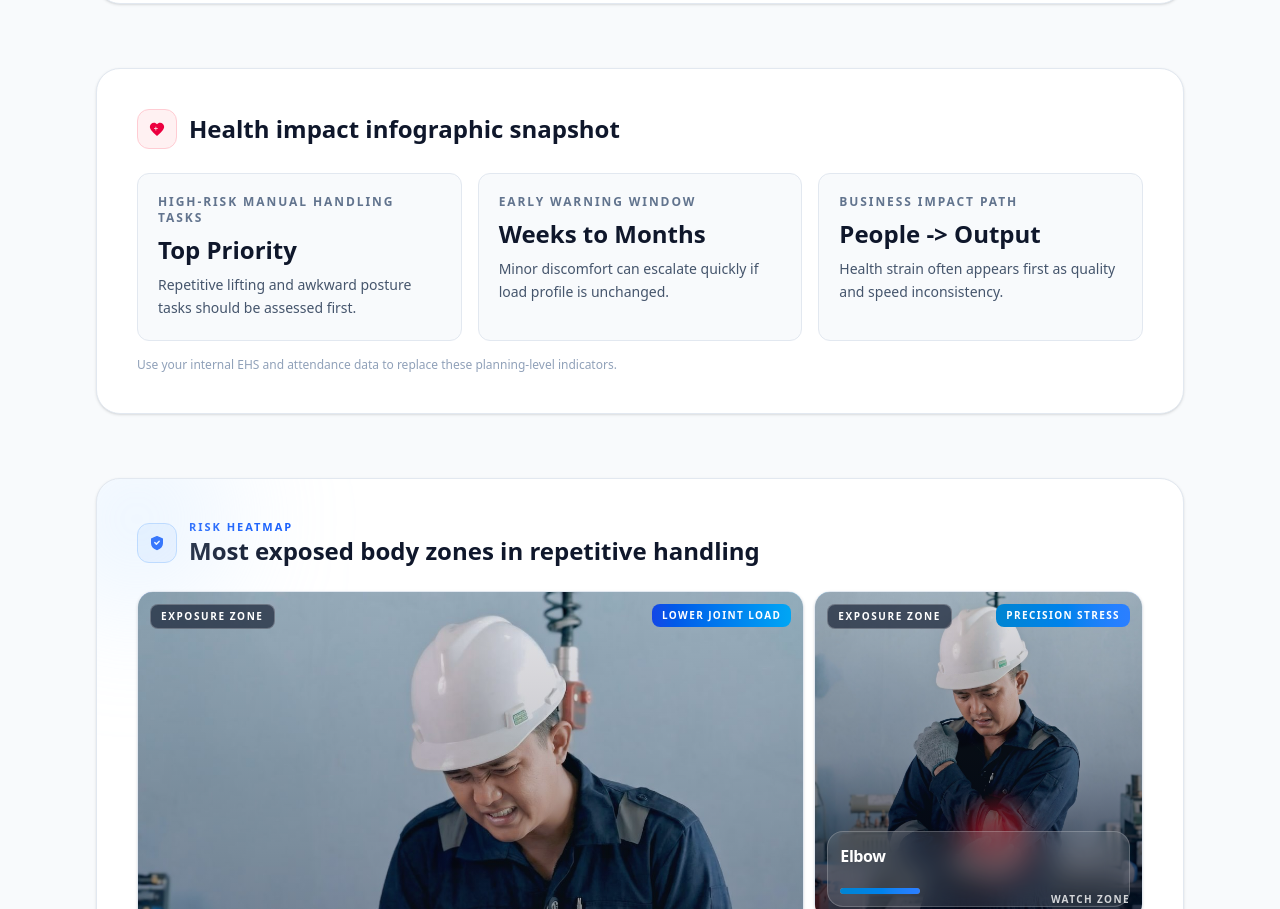
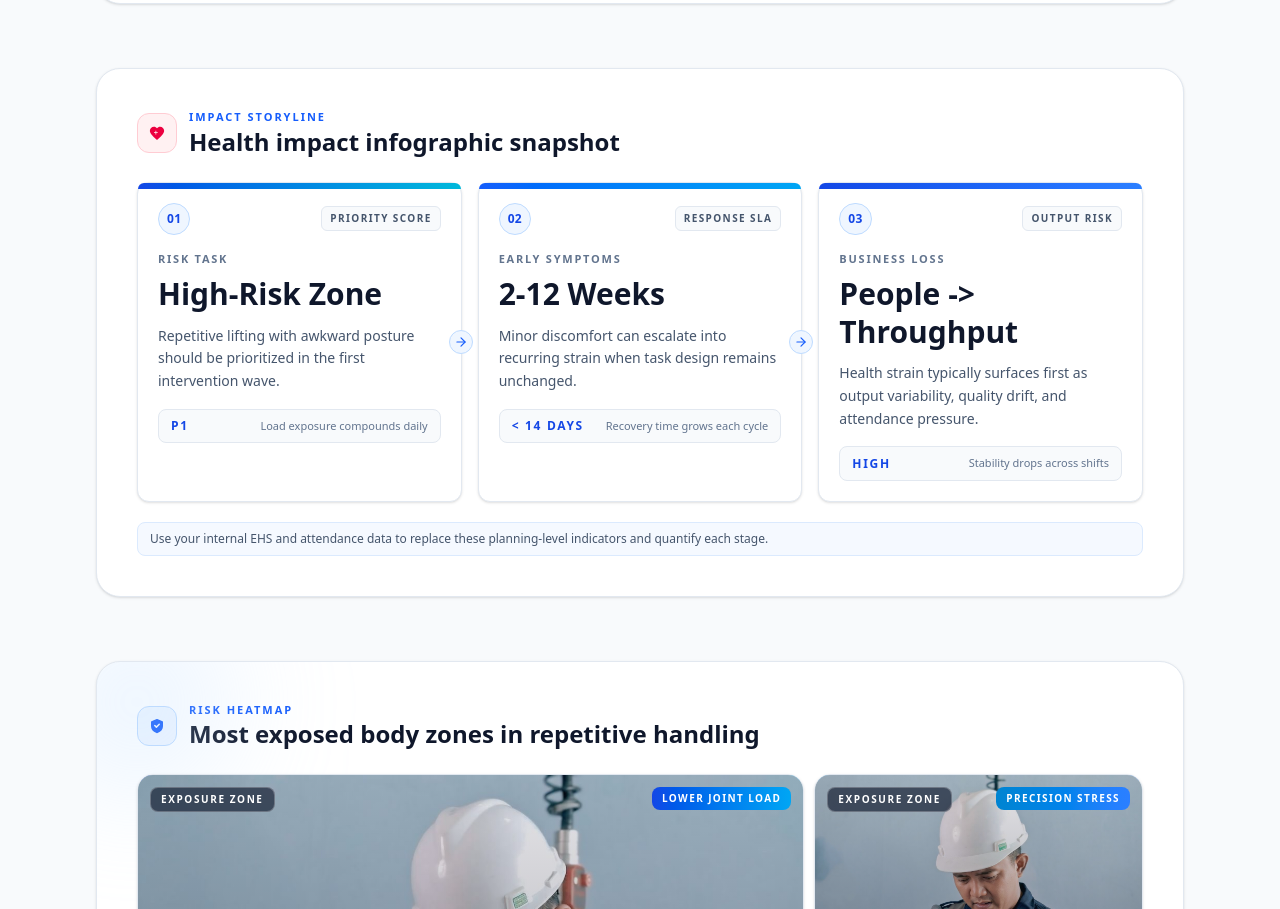
Before and after one commit to dqw-gif/dimensiwahyudi-web, a Next.js app: page /news/ergonomics/health-risks in a window 1280 px wide. Shown: the part 1054-1963 px from the top of the page. Built offline with nearby package versions, Linux system fonts and the light colour scheme; no server answers.

Commit message:
Update page.tsx

```diff
--- a/app/news/ergonomics/health-risks/page.tsx
+++ b/app/news/ergonomics/health-risks/page.tsx
@@ -27,19 +27,34 @@ export const metadata: Metadata = {
 
 const healthStats = [
   {
-    label: 'High-Risk Manual Handling Tasks',
-    value: 'Top Priority',
-    note: 'Repetitive lifting and awkward posture tasks should be assessed first.',
+    stage: '01',
+    label: 'Risk Task',
+    value: 'High-Risk Zone',
+    note: 'Repetitive lifting with awkward posture should be prioritized in the first intervention wave.',
+    metricLabel: 'Priority score',
+    metricValue: 'P1',
+    trend: 'Load exposure compounds daily',
+    accent: 'from-blue-700 to-cyan-500',
   },
   {
-    label: 'Early Warning Window',
-    value: 'Weeks to Months',
-    note: 'Minor discomfort can escalate quickly if load profile is unchanged.',
+    stage: '02',
+    label: 'Early Symptoms',
+    value: '2-12 Weeks',
+    note: 'Minor discomfort can escalate into recurring strain when task design remains unchanged.',
+    metricLabel: 'Response SLA',
+    metricValue: '< 14 days',
+    trend: 'Recovery time grows each cycle',
+    accent: 'from-blue-600 to-sky-500',
   },
   {
-    label: 'Business Impact Path',
-    value: 'People -> Output',
-    note: 'Health strain often appears first as quality and speed inconsistency.',
+    stage: '03',
+    label: 'Business Loss',
+    value: 'People -> Throughput',
+    note: 'Health strain typically surfaces first as output variability, quality drift, and attendance pressure.',
+    metricLabel: 'Output risk',
+    metricValue: 'High',
+    trend: 'Stability drops across shifts',
+    accent: 'from-blue-700 to-blue-500',
   },
 ];
 
@@ -193,20 +208,43 @@ export default function ErgonomicsHealthRisksPage() {
             <div className="w-10 h-10 rounded-xl bg-rose-50 border border-rose-200 text-rose-600 flex items-center justify-center">
               <SolidHealthIcon className="w-4.5 h-4.5" />
             </div>
-            <h2 className="text-2xl font-black text-slate-900">Health impact infographic snapshot</h2>
+            <div>
+              <p className="text-[11px] font-bold uppercase tracking-[0.18em] text-blue-600">Impact Storyline</p>
+              <h2 className="text-2xl font-black text-slate-900">Health impact infographic snapshot</h2>
+            </div>
           </div>
-          <div className="grid md:grid-cols-3 gap-4">
-            {healthStats.map((item) => (
-              <article key={item.label} className="bg-slate-50 border border-slate-200 rounded-xl p-5">
-                <p className="text-xs uppercase tracking-[0.16em] font-bold text-slate-500 mb-2">{item.label}</p>
-                <p className="text-2xl font-black text-slate-900 mb-2">{item.value}</p>
+          <div className="grid gap-4 lg:grid-cols-3">
+            {healthStats.map((item, index) => (
+              <article key={item.label} className="group relative rounded-xl border border-slate-200 bg-white p-5 shadow-sm transition-all duration-300 hover:-translate-y-1 hover:shadow-md">
+                <div className="absolute inset-x-0 top-0 h-1.5 overflow-hidden rounded-t-xl">
+                  <div className={`h-full w-full bg-gradient-to-r ${item.accent}`} />
+                </div>
+                <div className="mb-4 flex items-center justify-between">
+                  <p className="inline-flex h-8 min-w-8 items-center justify-center rounded-full border border-blue-200 bg-blue-50 px-2 text-xs font-black tracking-wide text-blue-700">
+                    {item.stage}
+                  </p>
+                  <span className="rounded-md border border-slate-200 bg-slate-50 px-2 py-1 text-[10px] font-bold uppercase tracking-[0.14em] text-slate-600">
+                    {item.metricLabel}
+                  </span>
+                </div>
+                <p className="text-[11px] uppercase tracking-[0.16em] font-bold text-slate-500 mb-2">{item.label}</p>
+                <p className="text-3xl font-black leading-tight text-slate-900 mb-3">{item.value}</p>
                 <p className="text-sm text-slate-600 leading-relaxed">{item.note}</p>
+                <div className="mt-4 flex items-center justify-between rounded-lg border border-slate-200 bg-slate-50 px-3 py-2">
+                  <span className="text-xs font-bold uppercase tracking-[0.14em] text-blue-700">{item.metricValue}</span>
+                  <span className="text-[11px] font-medium text-slate-500">{item.trend}</span>
+                </div>
+                {index < healthStats.length - 1 ? (
+                  <div className="pointer-events-none absolute -right-3 top-1/2 hidden h-6 w-6 -translate-y-1/2 items-center justify-center rounded-full border border-blue-200 bg-blue-50 text-blue-600 lg:flex">
+                    <ArrowRight size={14} />
+                  </div>
+                ) : null}
               </article>
             ))}
           </div>
-          <p className="text-xs text-slate-400 mt-4">
+          <p className="mt-5 rounded-lg border border-blue-100 bg-blue-50/60 px-3 py-2 text-xs text-slate-600">
             {/* DEV: Jika sudah ada data absensi / incident client lokal, taruh metrik real di kartu ini. */}
-            Use your internal EHS and attendance data to replace these planning-level indicators.
+            Use your internal EHS and attendance data to replace these planning-level indicators and quantify each stage.
           </p>
         </section>
 
```
